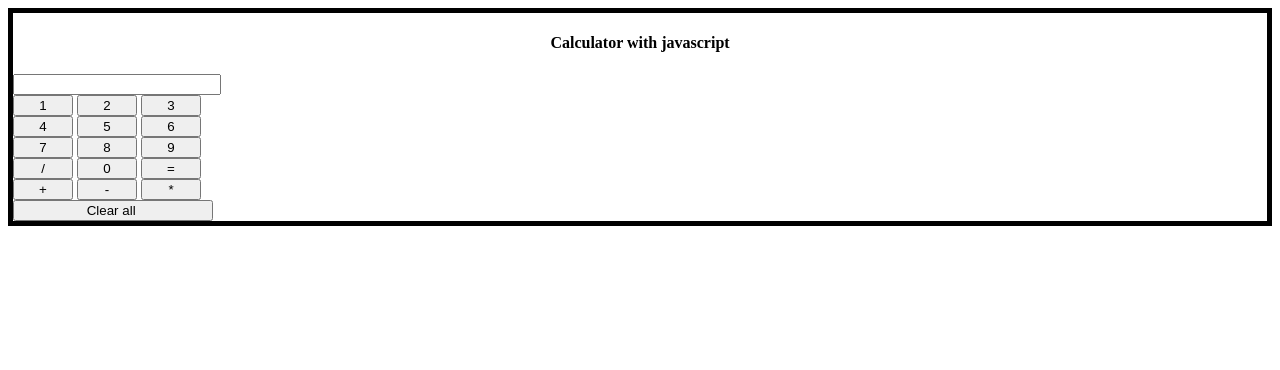
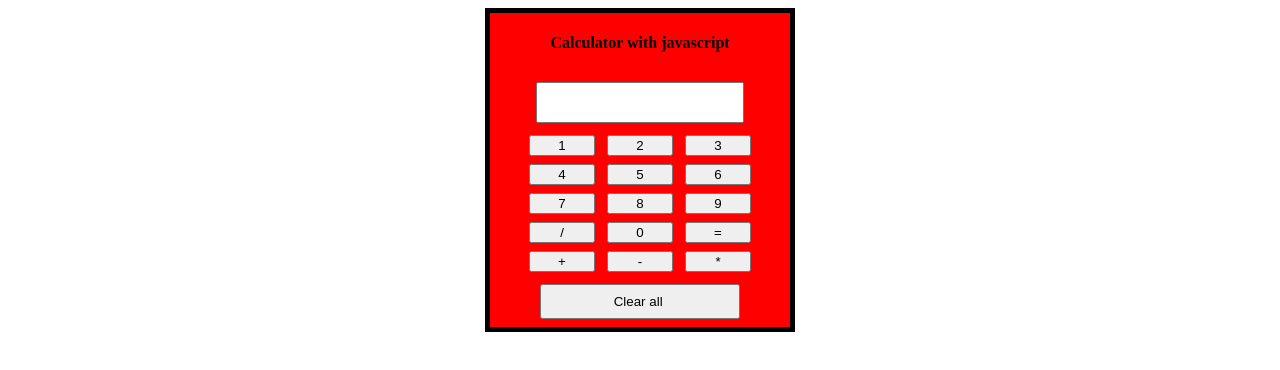
Before and after one commit to sourabh-singh-webdev/calculator-with-html-css-js, a plain HTML site: page index.html in a window 1280 px wide. Drawn offline with Linux system fonts and the light colour scheme.

Commit message:
Porject completed

```diff
--- a/index.css
+++ b/index.css
@@ -1,11 +1,36 @@
 .container {
     border: 5px solid black;
+    text-align: center;
+    width: 300px;
+    background-color: red;
+    margin: auto;
+
+
 }
 
 .same {
     width : 200px;
+    margin-top: 8px;
+    margin-bottom: 8px;
+    height: 35px;
 }
 
 input {
-    width: 60px;
+    width: 66px;
+    margin: 4px 4px;
 }
+
+.form-container {
+    align-items: center;
+
+
+}
+
+body {
+    text-align: center;
+    align-items: center;
+}
+
+input:hover {
+    background-color: grey;
+}
--- a/index.html
+++ b/index.html
@@ -6,23 +6,24 @@
     <meta name="viewport" content="width=device-width, initial-scale=1.0">
     <title>Calculator with html css and javascript</title>
     <link rel = 'stylesheet' href="index.css">
+    <script src="index.js" type="text/javascript"></script>
 
 
 </head>
 <body>
-<div class="container">
+<div class="container" id="un">
     <h4 align="center">Calculator with javascript</h4>
-    <form name="forms" >
+    <form name="forms" id="form-container">
         <input type="text" class="same" name = "dashboard" class="">
         <br>
 
         <input type="button" value="1" onclick="forms.dashboard.value += '1'">
-        <input type="button" value="2" onclick="forms.dashboard.value += '1'">
-        <input type="button" value="3" onclick="forms.dashboard.value += '1'">
+        <input type="button" value="2" onclick="forms.dashboard.value += '2'">
+        <input type="button" value="3" onclick="forms.dashboard.value += '3'">
 
         <br>
 
-        <input type="button" value="4" onclick="forms.dashboard.value += '1'">
+        <input type="button" value="4" onclick="forms.dashboard.value += '4'">
         <input type="button" value="5" onclick="forms.dashboard.value += '5'">
         <input type="button" value="6" onclick="forms.dashboard.value += '6'">
 
@@ -52,6 +53,8 @@
 
     </form>
 </div>
+<script>
 
+</script>
 </body>
 </html>
--- a/index.js
+++ b/index.js
@@ -0,0 +1,2 @@
+var hell = document.getElementById('un');
+hell.style.background = 'grey'
```
